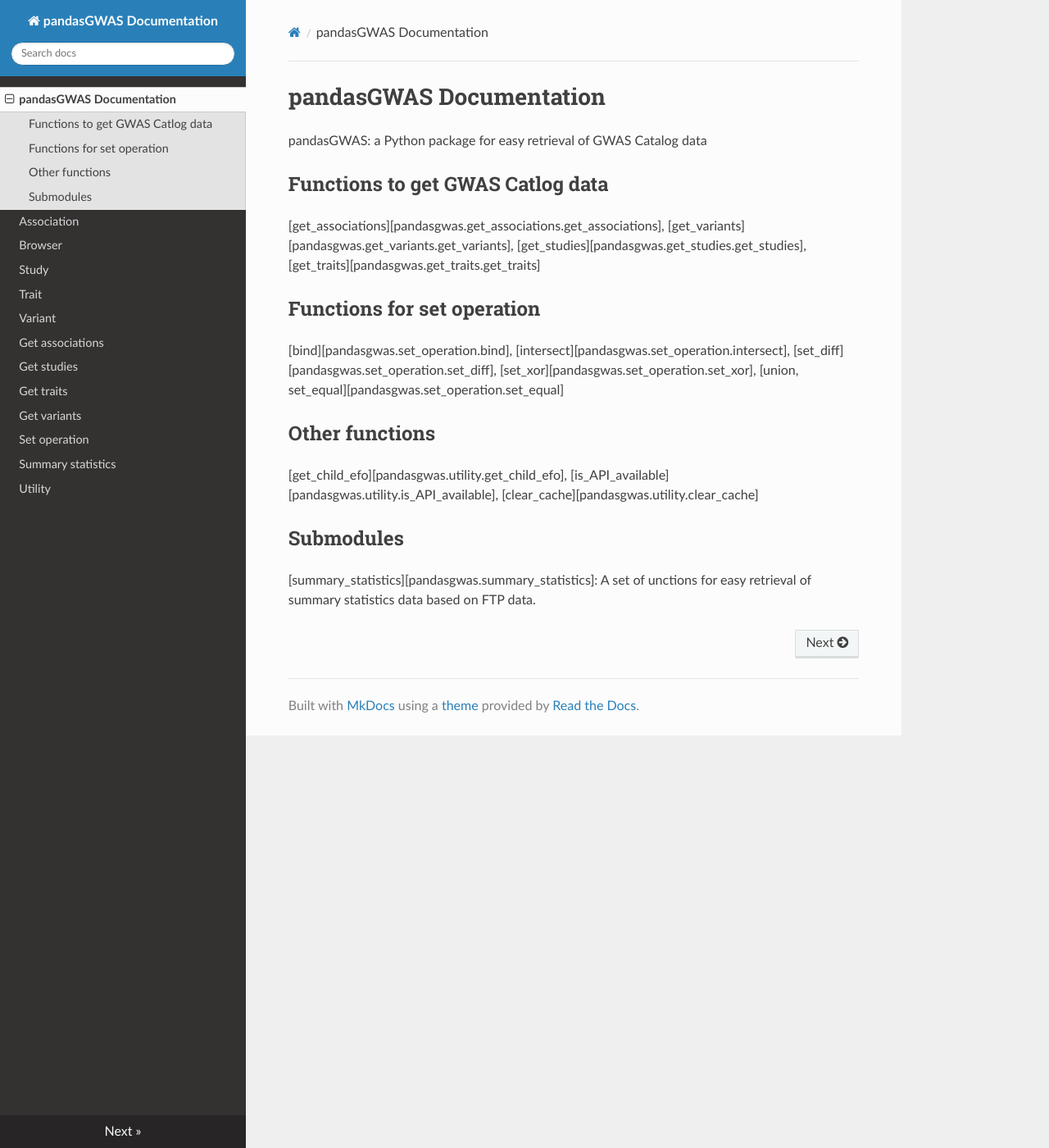
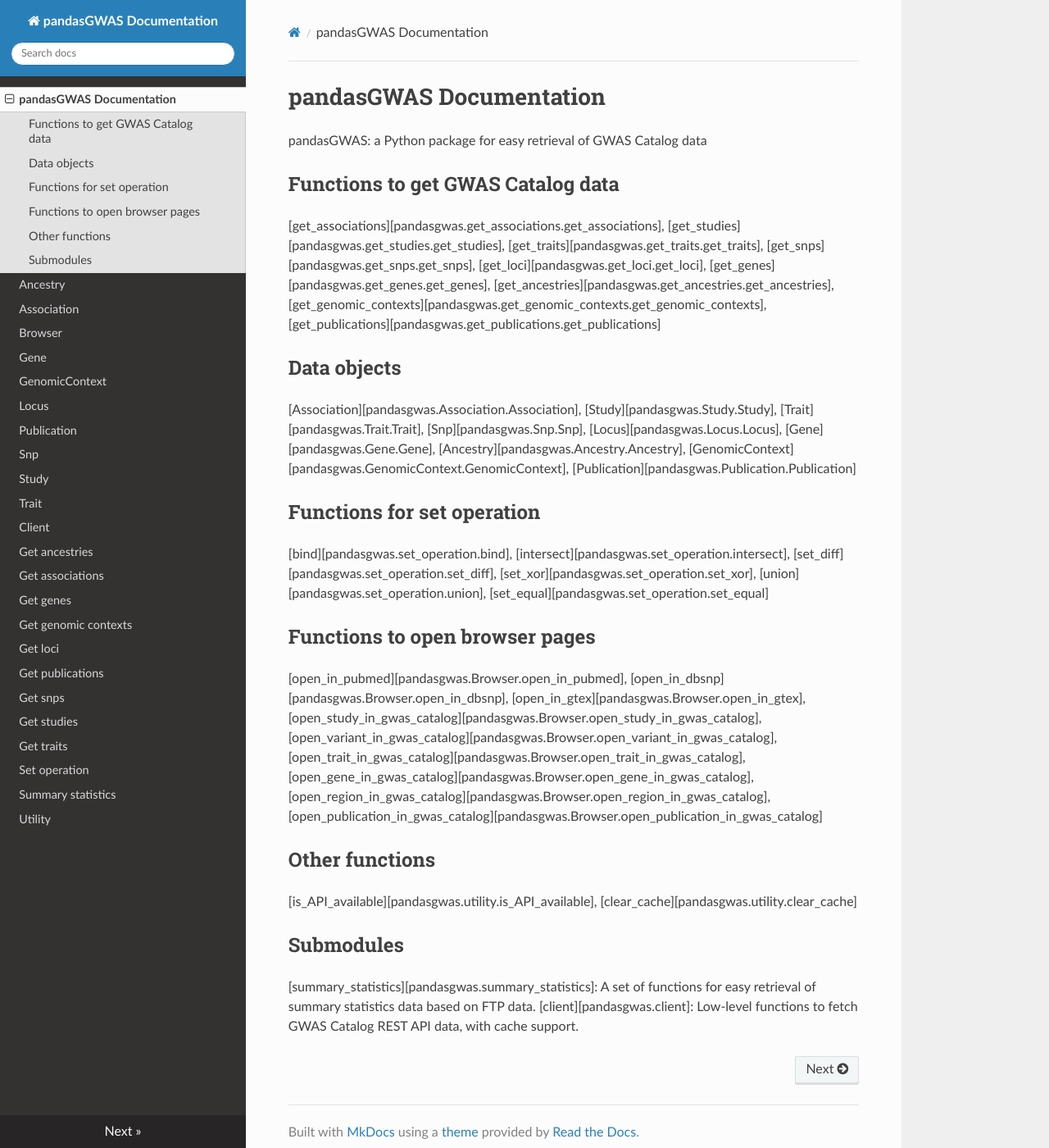
Before and after one commit to TianzeLab/pandasGWAS2, an MkDocs documentation site: the page built from docs/index.md, in a window 1280 px wide and 1400 px high. Shown: the whole window at 82% size. Built offline with MkDocs 1.6.1, drawn with Linux system fonts in a browser that asks for light colours; nearby versions of some CDN libraries.

Commit message:
doc improve

```diff
--- /dev/null
+++ b/docs/Ancestry.md
@@ -0,0 +1 @@
+::: pandasgwas.Ancestry
--- /dev/null
+++ b/docs/Gene.md
@@ -0,0 +1 @@
+::: pandasgwas.Gene
--- /dev/null
+++ b/docs/GenomicContext.md
@@ -0,0 +1 @@
+::: pandasgwas.GenomicContext
--- /dev/null
+++ b/docs/Locus.md
@@ -0,0 +1 @@
+::: pandasgwas.Locus
--- /dev/null
+++ b/docs/Publication.md
@@ -0,0 +1 @@
+::: pandasgwas.Publication
--- /dev/null
+++ b/docs/Snp.md
@@ -0,0 +1 @@
+::: pandasgwas.Snp
--- /dev/null
+++ b/docs/client.md
@@ -0,0 +1 @@
+::: pandasgwas.client
--- /dev/null
+++ b/docs/get_ancestries.md
@@ -0,0 +1 @@
+::: pandasgwas.get_ancestries
--- /dev/null
+++ b/docs/get_genes.md
@@ -0,0 +1 @@
+::: pandasgwas.get_genes
--- /dev/null
+++ b/docs/get_genomic_contexts.md
@@ -0,0 +1 @@
+::: pandasgwas.get_genomic_contexts
--- /dev/null
+++ b/docs/get_loci.md
@@ -0,0 +1 @@
+::: pandasgwas.get_loci
--- /dev/null
+++ b/docs/get_publications.md
@@ -0,0 +1 @@
+::: pandasgwas.get_publications
--- /dev/null
+++ b/docs/get_snps.md
@@ -0,0 +1 @@
+::: pandasgwas.get_snps
--- a/docs/get_variants.md
+++ /dev/null
@@ -1 +0,0 @@
-::: pandasgwas.get_variants
--- a/docs/index.md
+++ b/docs/index.md
@@ -2,11 +2,16 @@
 
 pandasGWAS: a Python package for easy retrieval of GWAS Catalog data
 
-## Functions to get GWAS Catlog data
-[get_associations][pandasgwas.get_associations.get_associations], [get_variants][pandasgwas.get_variants.get_variants], [get_studies][pandasgwas.get_studies.get_studies], [get_traits][pandasgwas.get_traits.get_traits]
+## Functions to get GWAS Catalog data
+[get_associations][pandasgwas.get_associations.get_associations], [get_studies][pandasgwas.get_studies.get_studies], [get_traits][pandasgwas.get_traits.get_traits], [get_snps][pandasgwas.get_snps.get_snps], [get_loci][pandasgwas.get_loci.get_loci], [get_genes][pandasgwas.get_genes.get_genes], [get_ancestries][pandasgwas.get_ancestries.get_ancestries], [get_genomic_contexts][pandasgwas.get_genomic_contexts.get_genomic_contexts], [get_publications][pandasgwas.get_publications.get_publications]
+## Data objects
+[Association][pandasgwas.Association.Association], [Study][pandasgwas.Study.Study], [Trait][pandasgwas.Trait.Trait], [Snp][pandasgwas.Snp.Snp], [Locus][pandasgwas.Locus.Locus], [Gene][pandasgwas.Gene.Gene], [Ancestry][pandasgwas.Ancestry.Ancestry], [GenomicContext][pandasgwas.GenomicContext.GenomicContext], [Publication][pandasgwas.Publication.Publication]
 ## Functions for set operation
-[bind][pandasgwas.set_operation.bind], [intersect][pandasgwas.set_operation.intersect], [set_diff][pandasgwas.set_operation.set_diff], [set_xor][pandasgwas.set_operation.set_xor], [union, set_equal][pandasgwas.set_operation.set_equal]
+[bind][pandasgwas.set_operation.bind], [intersect][pandasgwas.set_operation.intersect], [set_diff][pandasgwas.set_operation.set_diff], [set_xor][pandasgwas.set_operation.set_xor], [union][pandasgwas.set_operation.union], [set_equal][pandasgwas.set_operation.set_equal]
+## Functions to open browser pages
+[open_in_pubmed][pandasgwas.Browser.open_in_pubmed], [open_in_dbsnp][pandasgwas.Browser.open_in_dbsnp], [open_in_gtex][pandasgwas.Browser.open_in_gtex], [open_study_in_gwas_catalog][pandasgwas.Browser.open_study_in_gwas_catalog], [open_variant_in_gwas_catalog][pandasgwas.Browser.open_variant_in_gwas_catalog], [open_trait_in_gwas_catalog][pandasgwas.Browser.open_trait_in_gwas_catalog], [open_gene_in_gwas_catalog][pandasgwas.Browser.open_gene_in_gwas_catalog], [open_region_in_gwas_catalog][pandasgwas.Browser.open_region_in_gwas_catalog], [open_publication_in_gwas_catalog][pandasgwas.Browser.open_publication_in_gwas_catalog]
 ## Other functions
-[get_child_efo][pandasgwas.utility.get_child_efo], [is_API_available][pandasgwas.utility.is_API_available], [clear_cache][pandasgwas.utility.clear_cache]
+[is_API_available][pandasgwas.utility.is_API_available], [clear_cache][pandasgwas.utility.clear_cache]
 ## Submodules
-[summary_statistics][pandasgwas.summary_statistics]: A set of unctions for easy retrieval of summary statistics data based on FTP data.
+[summary_statistics][pandasgwas.summary_statistics]: A set of functions for easy retrieval of summary statistics data based on FTP data.
+[client][pandasgwas.client]: Low-level functions to fetch GWAS Catalog REST API data, with cache support.
```
Also changed, not shown: docs/Variant.md (deleted, +0 -1 lines).
